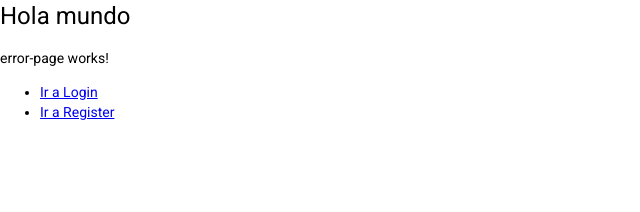
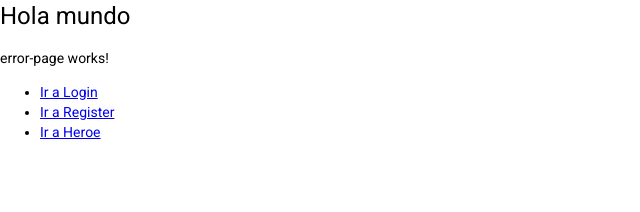
Before and after one commit to Chirinoxi/heroesApp, an Angular app: page /404 in a window 1280 px wide. Shown: the top 212 px of the page, without its empty margins (0-640 px from the left). Built offline with nearby package versions, Linux system fonts and the light colour scheme.

Commit message:
feat(app/heroes): implementamos lazy load en módulo heroes.

```diff
--- a/src/app/app-routing.module.ts
+++ b/src/app/app-routing.module.ts
@@ -6,6 +6,10 @@ const routes: Routes = [
   {
     path: 'auth',
     loadChildren: () => import('./auth/auth.module').then( m => m.AuthModule),
+  },
+  {
+    path: 'heroes',
+    loadChildren: () => import('./heroes/heroes.module').then( m => m.HeroesModule),
   },
   {
     path: '404',
--- a/src/app/shared/error-page/error-page.component.html
+++ b/src/app/shared/error-page/error-page.component.html
@@ -7,4 +7,7 @@
     <li>
         <a routerLink="/auth/register"> Ir a Register </a>
     </li>
+    <li>
+        <a routerLink="/heroes"> Ir a Heroe </a>
+    </li>
 </ul>
```
Also changed, not shown: src/app/heroes/heroes-routing.module.ts (added, +44 -0 lines), src/app/heroes/heroes.module.ts (+4 -9 lines).
